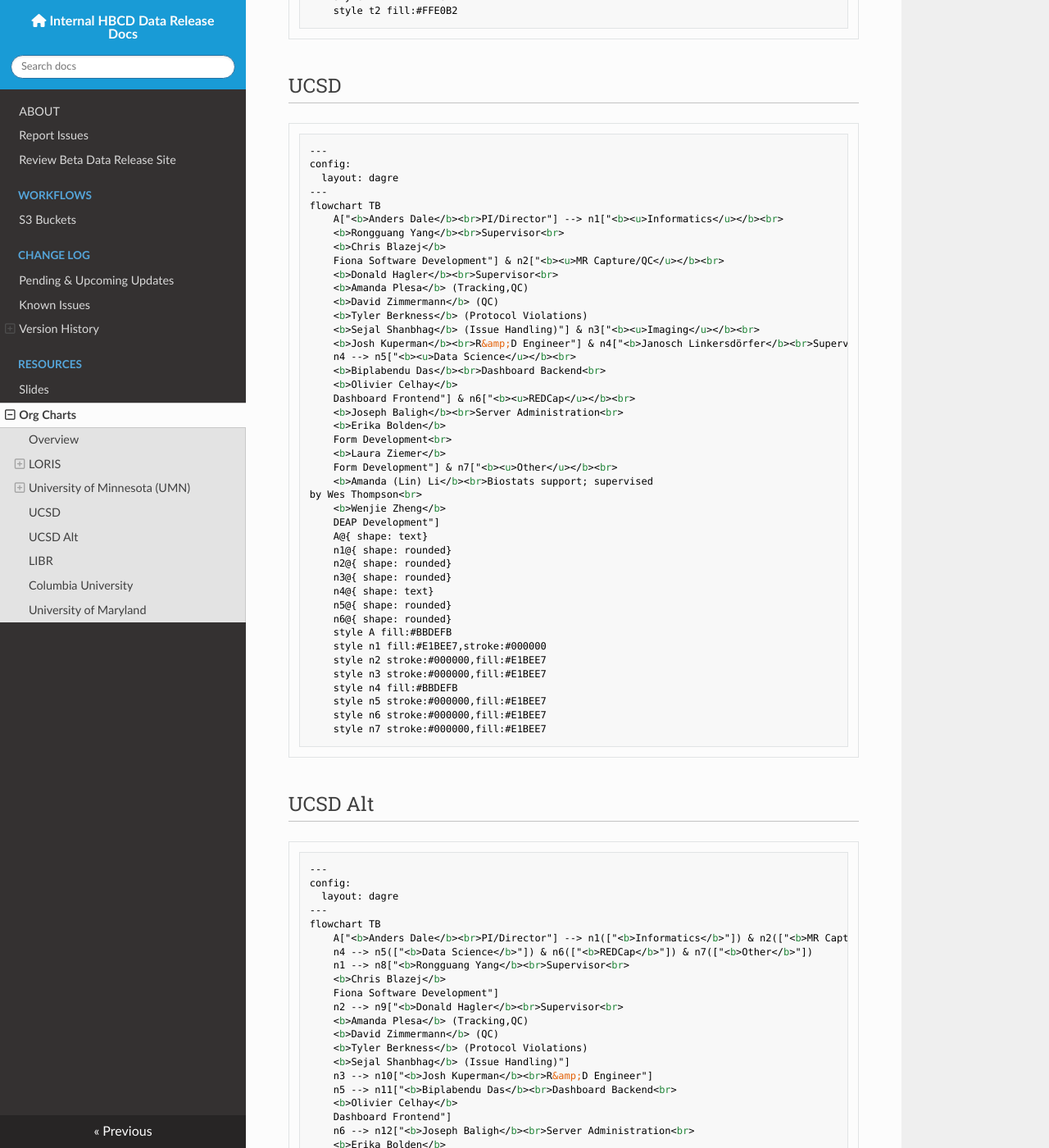
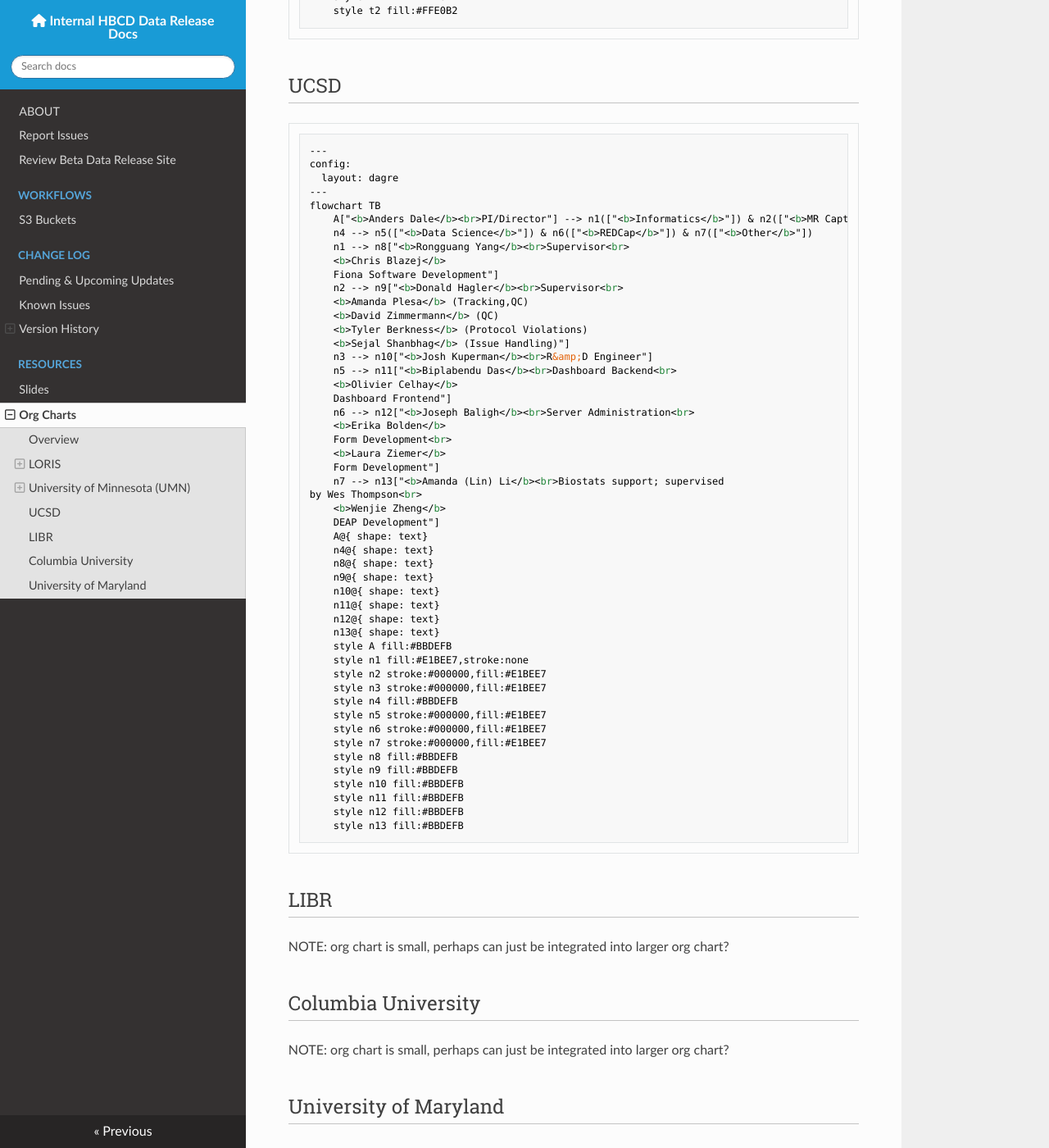
Before and after one commit to DCAN-Labs/hbcd-docs-internal, an MkDocs documentation site: the page built from docs/orgcharts.md, in a window 1280 px wide and 1400 px high, scrolled down 4852 px. Shown: the whole window at 82% size. Built offline with MkDocs 1.6.1, drawn with Linux system fonts in a browser that asks for light colours; nearby versions of some CDN libraries; some of the changed text lies outside the part shown.

Commit message:
fix UCSD and remove alt

````diff
--- a/docs/orgcharts.md
+++ b/docs/orgcharts.md
@@ -398,53 +398,6 @@
   layout: dagre
 ---
 flowchart TB
-    A["<b>Anders Dale</b><br>PI/Director"] --> n1["<b><u>Informatics</u></b><br>
-    <b>Rongguang Yang</b><br>Supervisor<br>
-    <b>Chris Blazej</b>
-    Fiona Software Development"] & n2["<b><u>MR Capture/QC</u></b><br>
-    <b>Donald Hagler</b><br>Supervisor<br>
-    <b>Amanda Plesa</b> (Tracking,QC)
-    <b>David Zimmermann</b> (QC)
-    <b>Tyler Berkness</b> (Protocol Violations)
-    <b>Sejal Shanbhag</b> (Issue Handling)"] & n3["<b><u>Imaging</u></b><br>
-    <b>Josh Kuperman</b><br>R&amp;D Engineer"] & n4["<b>Janosch Linkersdörfer</b><br>Supervisor"]
-    n4 --> n5["<b><u>Data Science</u></b><br>
-    <b>Biplabendu Das</b><br>Dashboard Backend<br>
-    <b>Olivier Celhay</b>
-    Dashboard Frontend"] & n6["<b><u>REDCap</u></b><br>
-    <b>Joseph Baligh</b><br>Server Administration<br>
-    <b>Erika Bolden</b>
-    Form Development<br>
-    <b>Laura Ziemer</b>
-    Form Development"] & n7["<b><u>Other</u></b><br>
-    <b>Amanda (Lin) Li</b><br>Biostats support; supervised
-by Wes Thompson<br>
-    <b>Wenjie Zheng</b>
-    DEAP Development"]
-    A@{ shape: text}
-    n1@{ shape: rounded}
-    n2@{ shape: rounded}
-    n3@{ shape: rounded}
-    n4@{ shape: text}
-    n5@{ shape: rounded}
-    n6@{ shape: rounded}
-    style A fill:#BBDEFB
-    style n1 fill:#E1BEE7,stroke:#000000
-    style n2 stroke:#000000,fill:#E1BEE7
-    style n3 stroke:#000000,fill:#E1BEE7
-    style n4 fill:#BBDEFB
-    style n5 stroke:#000000,fill:#E1BEE7
-    style n6 stroke:#000000,fill:#E1BEE7
-    style n7 stroke:#000000,fill:#E1BEE7
-```
-
-## UCSD Alt
-```mermaid
----
-config:
-  layout: dagre
----
-flowchart TB
     A["<b>Anders Dale</b><br>PI/Director"] --> n1(["<b>Informatics</b>"]) & n2(["<b>MR Capture/QC</b>"]) & n3(["<b>Imaging</b>"]) & n4["<b>Janosch Linkersdörfer</b><br>Supervisor"]
     n4 --> n5(["<b>Data Science</b>"]) & n6(["<b>REDCap</b>"]) & n7(["<b>Other</b>"])
     n1 --> n8["<b>Rongguang Yang</b><br>Supervisor<br>
@@ -491,6 +444,7 @@
     style n12 fill:#BBDEFB
     style n13 fill:#BBDEFB
 ```
+
 ## LIBR
 NOTE: org chart is small, perhaps can just be integrated into larger org chart?
 
````
Also changed, not shown: other parts of docs/orgcharts.md (+6 -6 lines).
